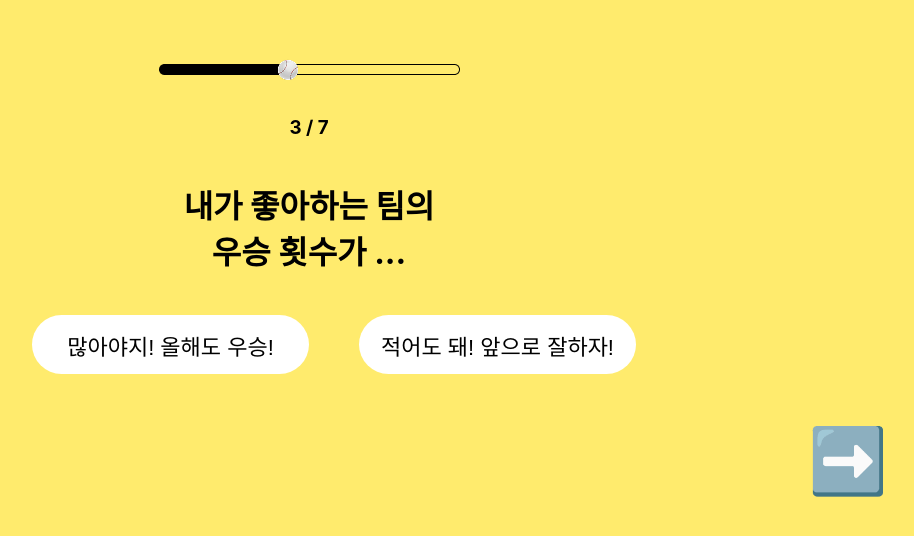
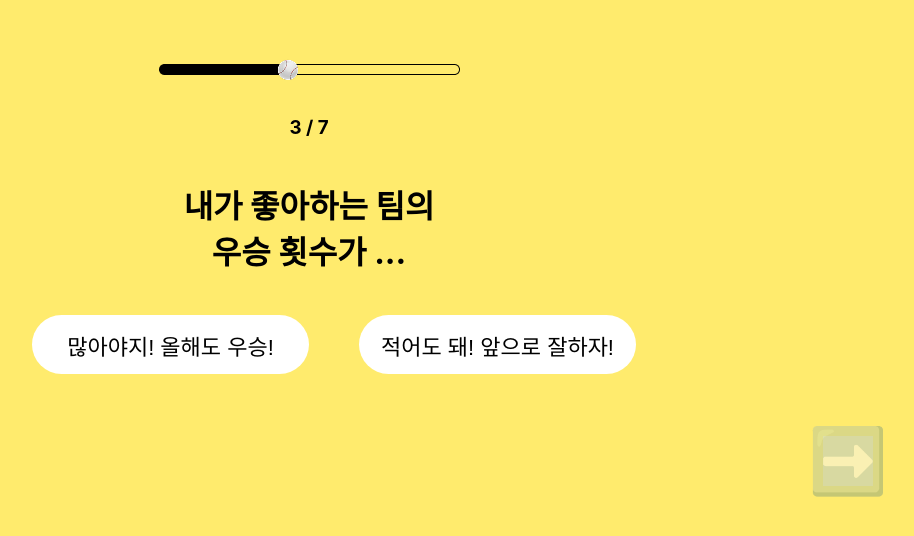
Before and after one commit to seyun31/baseballTest, a React (Vite) app: page /3 in a window 1280 px wide. Shown: the part 164-700 px from the top of the page, without its empty margins (331-1245 px from the left). Built offline with nearby package versions, Linux system fonts and the light colour scheme.

Commit message:
Feat: thirdStage.jsx ChoiceButton과 NextButton 수정

```diff
--- a/src/components/thirdStage.jsx
+++ b/src/components/thirdStage.jsx
@@ -1,17 +1,43 @@
+import { useState } from 'react'
 import styled from "styled-components";
+import { useNavigate } from 'react-router-dom';
 import GlobalStyle from "../style/GlobalStyle"
 import progressingBar3 from "../assets/progressingBar3.png";
 
 function ThirdStage() {
+    const [answer3, setAnswer3] = useState("");
+    const navigate = useNavigate();
+
+    const handleAnswer = (answer3) => {
+        setAnswer3(answer3);
+    }
+
+    const handleNext = () => {
+        if(answer3 !== "") {
+            navigate("/4");
+        }
+    }
+
+
     return(
         <>
         <GlobalStyle />
         <ProgressingBar src={progressingBar3} alt="상태바 3/7" />
         <SubTitle>3 / 7</SubTitle>
         <Title>내가 좋아하는 팀의 {"\n"} 우승 횟수가 ...</Title>
-        <ChoiceButton>많아야지! 올해도 우승!</ChoiceButton>
-        <ChoiceButton>적어도 돼! 앞으로 잘하자!</ChoiceButton>
-        <NextButton>➡️</NextButton>
+        <ChoiceButton
+            selected={answer3 === "많아야지! 올해도 우승!"}
+            onClick={() => handleAnswer("많아야지! 올해도 우승!")}
+        >
+            많아야지! 올해도 우승!
+        </ChoiceButton>
+        <ChoiceButton
+            selected={answer3 === "적어도 돼! 앞으로 잘하자!"}
+            onClick={() => handleAnswer("적어도 돼! 앞으로 잘하자!")}
+        >
+            적어도 돼! 앞으로 잘하자!
+        </ChoiceButton>
+        <NextButton disabled={!answer3} onClick={handleNext}>➡️</NextButton>
         </>
     )
 }
@@ -41,7 +67,7 @@ const Title = styled.h1`
 const ChoiceButton = styled.button`
     width: 277px;
     height: 59px;
-    background-color: #FFFFFF;
+    background-color: ${({ selected }) => (selected ? "#47E975" : "#FFFFFF")};
     color: black;
     font-size: 22px;
     border: none;
```
